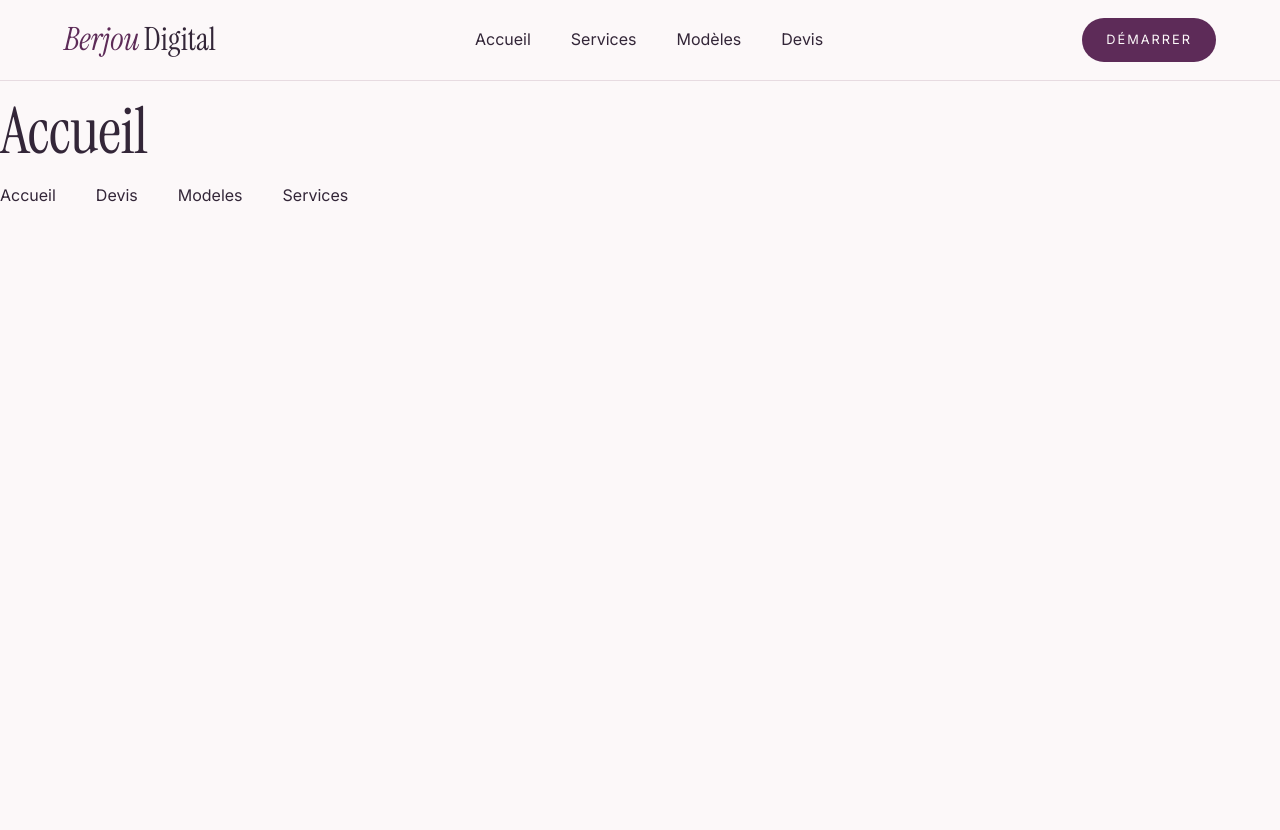
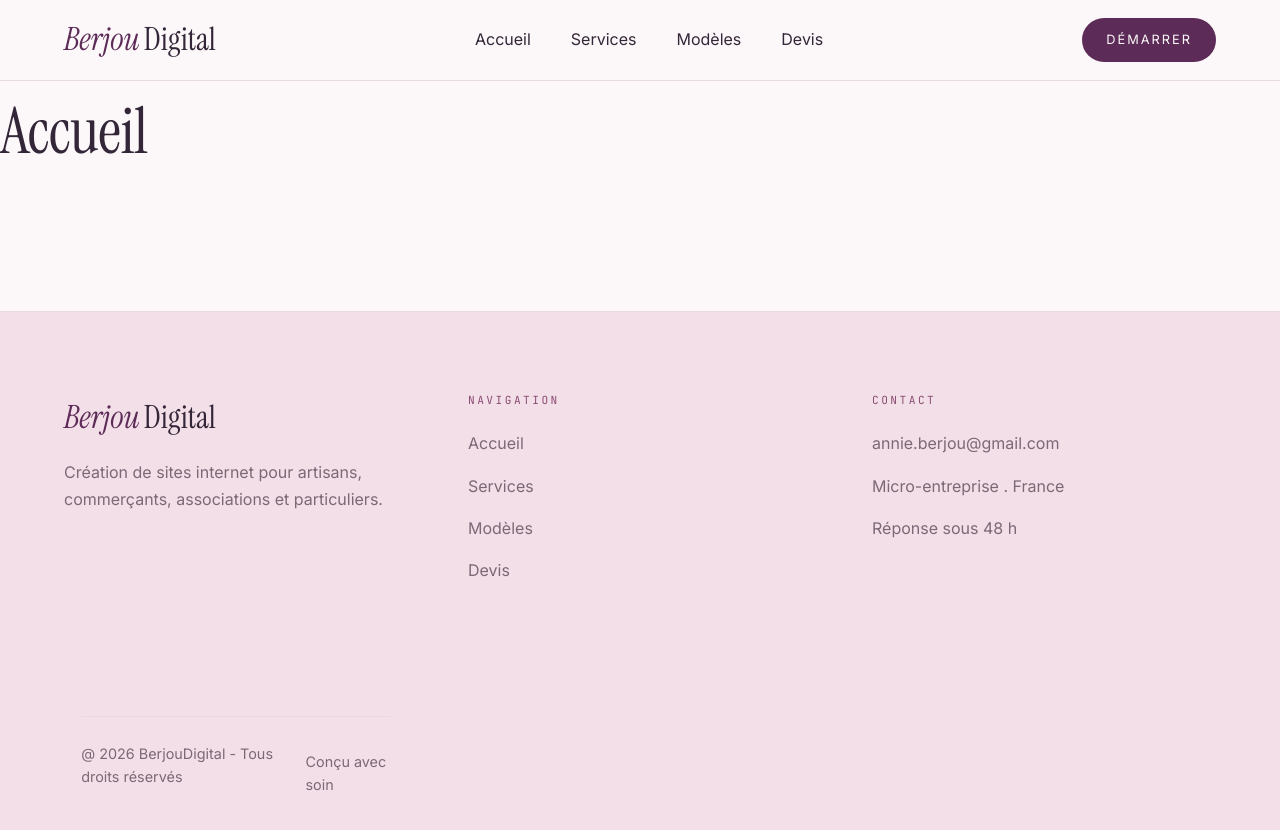
Before and after one commit to ninie08car/berjou-digital, a React (Vite) app: page / in a window 1280 px wide. Shown: the top 830 px of the page. Before the commit the page ends 800 px from the top, so only its background shows below. Built offline with nearby package versions, Linux system fonts and the light colour scheme.

Commit message:
Création footer

```diff
--- a/src/components/Footer/Footer.css
+++ b/src/components/Footer/Footer.css
@@ -0,0 +1,80 @@
+.footer {
+  margin-top: 8rem;
+  padding: 5rem 0 2rem;
+  background: var(--blush);
+  border-top: 1px solid var(--border);
+}
+
+.footer-container {
+  width: min(1200px, 90%);
+  margin: auto;
+  display: grid;
+  grid-template-columns: repeat(3, 1fr);
+  gap: 60px;
+}
+
+.footer-column p,
+.footer-column li {
+  margin-top: 15px;
+  color: var(--muted-foreground);
+  line-height: 1.7;
+}
+.footer-column ul {
+  margin-top: 20px;
+}
+
+.footer-column li {
+  margin-bottom: 12px;
+}
+
+.footer-column a {
+  transition: 0.3s;
+}
+
+.footer-column a:hover {
+  color: var(--bordeaux);
+}
+
+.footer-logo {
+  display: flex;
+  gap: 4px;
+  align-items: baseline;
+}
+
+.logo-berjou {
+  font-family: var(--font-serif);
+  font-size: 2rem;
+  font-style: italic;
+  color: var(--bordeaux);
+}
+
+.logo-digital {
+  font-family: var(--font-serif);
+  font-size: 2rem;
+  color: var(--ink);
+}
+
+.footer-bottom {
+  width: min(1200px, 90%);
+  margin: 60px auto 0;
+  padding-top: 25px;
+  border-top: 1px solid var(--border);
+  display: flex;
+  justify-content: space-between;
+  align-items: center;
+  color: var(--muted-foreground);
+  font-size: 0.9rem;
+}
+
+@media (max-width: 768px) {
+  .footer-container {
+    grid-template-columns: 1fr;
+    gap: 40px;
+  }
+
+  .footer-bottom {
+    flex-direction: column;
+    gap: 20px;
+    text-align: center;
+  }
+}
--- a/src/components/Footer/Footer.jsx
+++ b/src/components/Footer/Footer.jsx
@@ -3,12 +3,51 @@ import "./Footer.css";
 
 function Footer() {
   return (
-    <nav>
-      <Link to="/">Accueil</Link>
-      <Link to="/devis">Devis</Link>
-      <Link to="/modeles">Modeles</Link>
-      <Link to="/services">Services</Link>
-    </nav>
+    <footer className="footer">
+      <div className="footer-container">
+        <div className="footer-column">
+          <div className="footer-logo">
+            <span className="logo-berjou">Berjou</span>
+            <span className="logo-digital">Digital</span>
+          </div>
+          <p>
+            Création de sites internet pour artisans, commerçants, associations
+            et particuliers.
+          </p>
+        </div>
+        <div className="footer-column">
+          <h3 className="eyebrow">Navigation</h3>
+          <ul>
+            <li>
+              <Link to="/">Accueil</Link>
+            </li>
+            <li>
+              <Link to="/services">Services</Link>
+            </li>
+            <li>
+              <Link to="/modeles">Modèles</Link>
+            </li>
+            <li>
+              <Link to="/devis">Devis</Link>
+            </li>
+          </ul>
+        </div>
+        <div className="footer-column">
+          <h3 className="eyebrow">Contact</h3>
+          <ul>
+            <li>annie.berjou@gmail.com</li>
+            <li>Micro-entreprise . France</li>
+            <li>Réponse sous 48 h</li>
+          </ul>
+        </div>
+        <div className="footer-bottom">
+          <p>
+            @ {new Date().getFullYear()} BerjouDigital - Tous droits réservés
+          </p>
+          <span>Conçu avec soin</span>
+        </div>
+      </div>
+    </footer>
   );
 }
 
```
